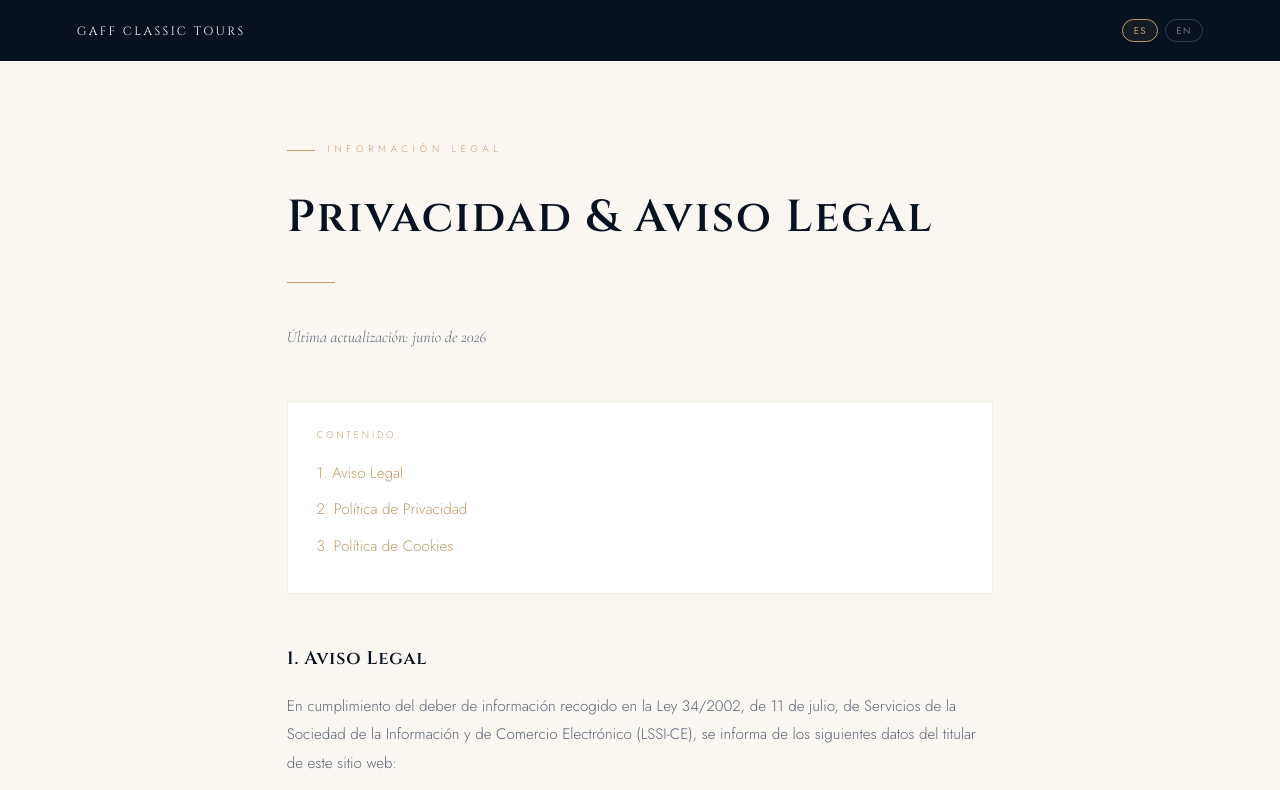
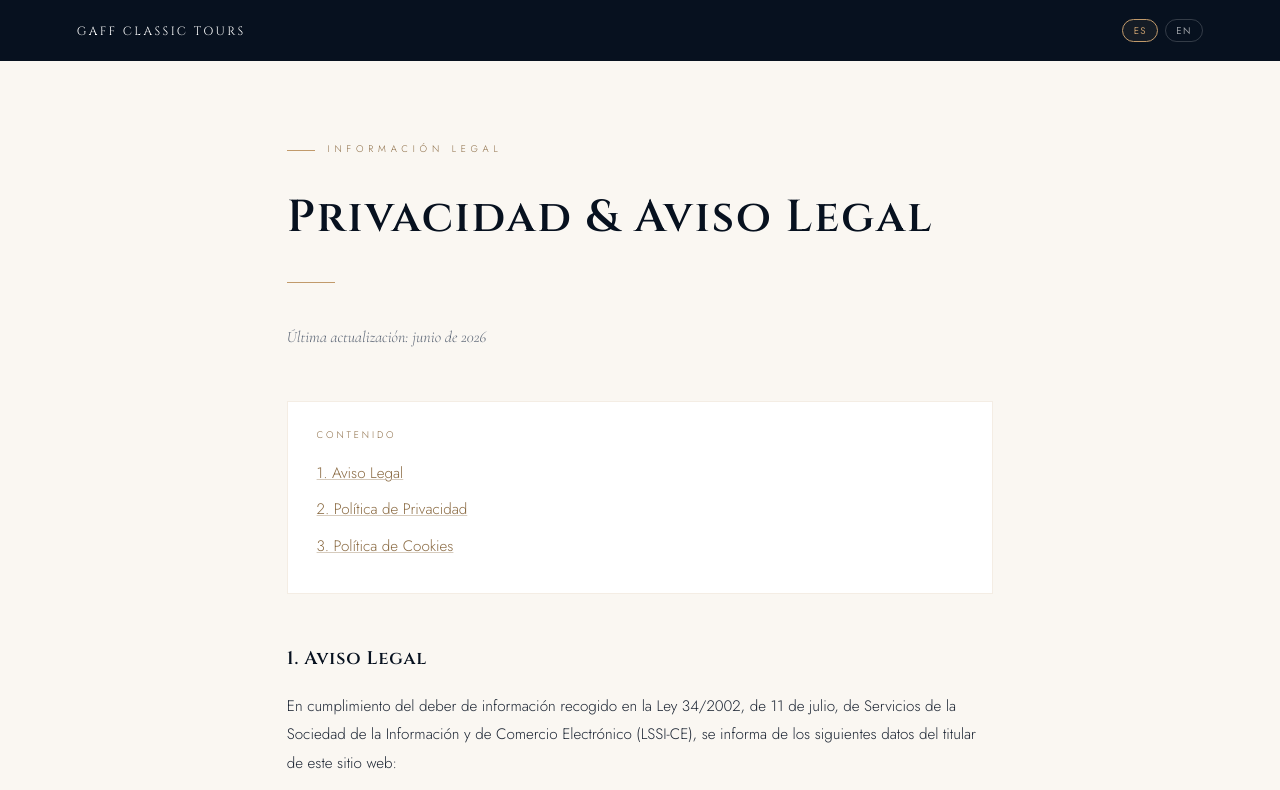
Before and after one commit to gaffmallorcatours/website, a plain HTML site: page privacidad.html in a window 1280 px wide. Shown: the top 790 px of the page. Drawn offline with nearby package versions, Linux system fonts and the light colour scheme.

Commit message:
Add files via upload

```diff
--- a/privacidad.html
+++ b/privacidad.html
@@ -21,6 +21,7 @@
   --navy2:#0c1b30;
   --gold:#c19a6b;
   --gold2:#d4aa7d;
+  --gold-dk:#8a6a42;
   --cream2:#faf7f2;
   --text-dark:#1c2533;
   --text-mid:#5a6474;
@@ -32,21 +33,21 @@
 [data-lang="es"] [data-en]{display:none!important}
 [data-lang="en"] [data-es]{display:none!important}
 html{scroll-behavior:smooth}
-body{background:var(--cream2);color:var(--text-mid);font-family:var(--sans);font-weight:300;line-height:1.85;font-size:.95rem}
-a{color:var(--gold);text-decoration:none}
-a:hover{text-decoration:underline}
+body{background:var(--cream2);color:var(--text-dark);font-family:var(--sans);font-weight:300;line-height:1.85;font-size:.95rem}
+a{color:var(--gold-dk);text-decoration:underline;text-decoration-color:rgba(138,106,66,.35);text-decoration-thickness:1px}
+a:hover{color:var(--navy);text-decoration-color:var(--navy)}
 
 /* TOP BAR */
 .topbar{background:var(--navy);padding:1.2rem 6%;display:flex;align-items:center;justify-content:space-between;flex-wrap:wrap;gap:1rem}
 .topbar a.home{font-family:var(--display);font-size:.75rem;letter-spacing:.2em;color:#fff;text-decoration:none}
 .topbar a.home:hover{color:var(--gold)}
 .lang-wrap{display:flex;gap:.4rem}
-.lang-btn{padding:.22rem .65rem;border-radius:20px;border:1px solid rgba(255,255,255,.18);color:rgba(255,255,255,.4);font-size:.6rem;letter-spacing:.15em;cursor:pointer;background:transparent;transition:all .3s;font-family:var(--sans)}
+.lang-btn{padding:.22rem .65rem;border-radius:20px;border:1px solid rgba(255,255,255,.18);color:rgba(255,255,255,.6);font-size:.6rem;letter-spacing:.15em;cursor:pointer;background:transparent;transition:all .3s;font-family:var(--sans)}
 .lang-btn.active{border-color:var(--gold);color:var(--gold);background:rgba(193,154,107,.08)}
 
 /* LAYOUT */
 .wrap{max-width:860px;margin:0 auto;padding:5rem 6% 7rem}
-.eyebrow{font-size:.6rem;letter-spacing:.5em;text-transform:uppercase;color:var(--gold);font-family:var(--sans);margin-bottom:1.1rem;display:flex;align-items:center;gap:.8rem}
+.eyebrow{font-size:.6rem;letter-spacing:.5em;text-transform:uppercase;color:var(--gold-dk);font-family:var(--sans);margin-bottom:1.1rem;display:flex;align-items:center;gap:.8rem}
 .eyebrow::before{content:'';width:28px;height:1px;background:var(--gold);flex-shrink:0}
 h1{font-family:var(--display);font-size:clamp(1.8rem,4vw,2.8rem);color:var(--navy);letter-spacing:.04em;margin-bottom:1rem}
 .rule{width:48px;height:1px;background:var(--gold);margin:1.4rem 0 2.5rem}
@@ -59,7 +60,7 @@ ul{padding-left:1.4rem}
 li{margin-bottom:.6rem}
 strong{color:var(--navy);font-weight:500}
 .toc{background:#fff;border:1px solid rgba(193,154,107,.18);padding:1.6rem 1.8rem;margin-bottom:3rem}
-.toc-title{font-size:.6rem;letter-spacing:.3em;text-transform:uppercase;color:var(--gold);margin-bottom:.9rem}
+.toc-title{font-size:.6rem;letter-spacing:.3em;text-transform:uppercase;color:var(--gold-dk);margin-bottom:.9rem}
 .toc ul{list-style:none;padding:0;margin:0}
 .toc li{margin-bottom:.5rem}
 
@@ -67,7 +68,7 @@ strong{color:var(--navy);font-weight:500}
 .legalfoot{background:var(--navy2);padding:2.5rem 6%;text-align:center}
 .legalfoot a{color:rgba(255,255,255,.5);font-size:.7rem;letter-spacing:.15em;text-transform:uppercase;margin:0 .8rem;text-decoration:none}
 .legalfoot a:hover{color:var(--gold)}
-.legalfoot p{color:rgba(255,255,255,.25);font-size:.6rem;letter-spacing:.08em;margin-top:1.5rem}
+.legalfoot p{color:rgba(255,255,255,.45);font-size:.6rem;letter-spacing:.08em;margin-top:1.5rem}
 </style>
 </head>
 <body>
```
